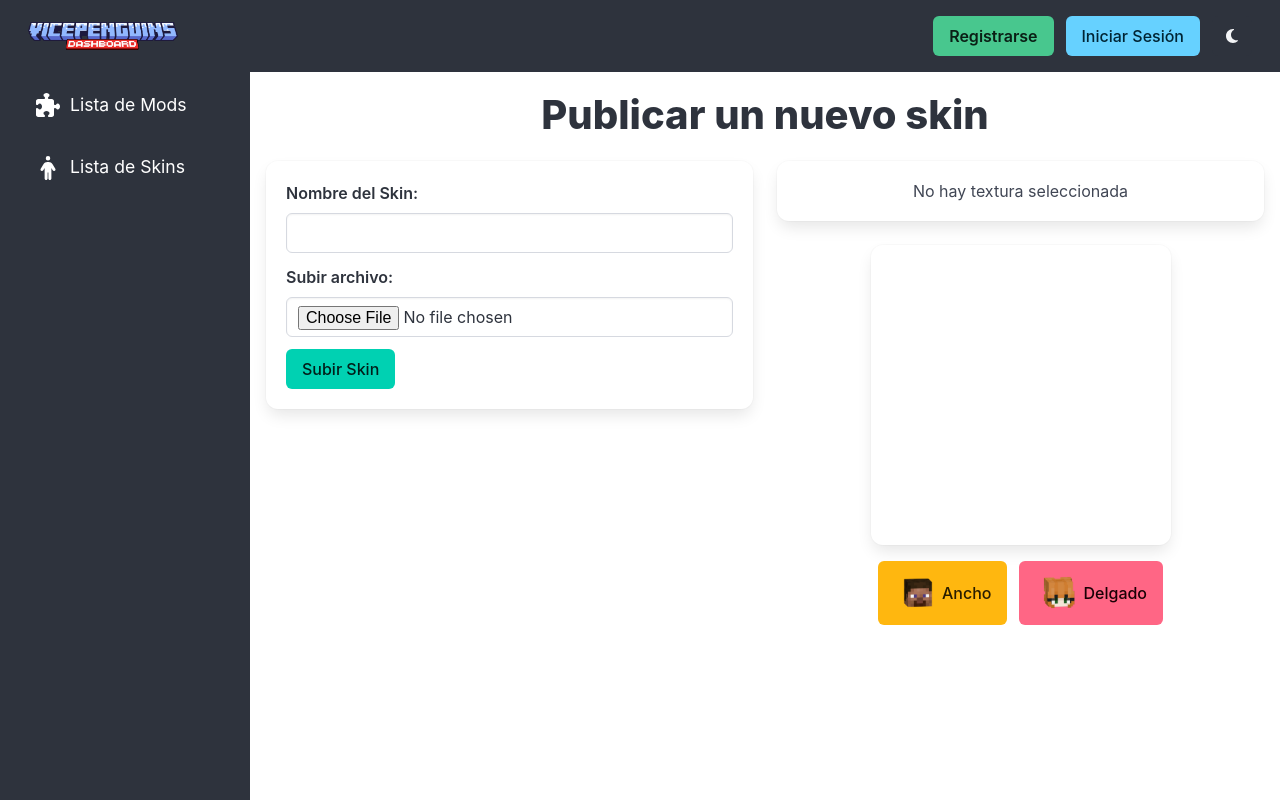
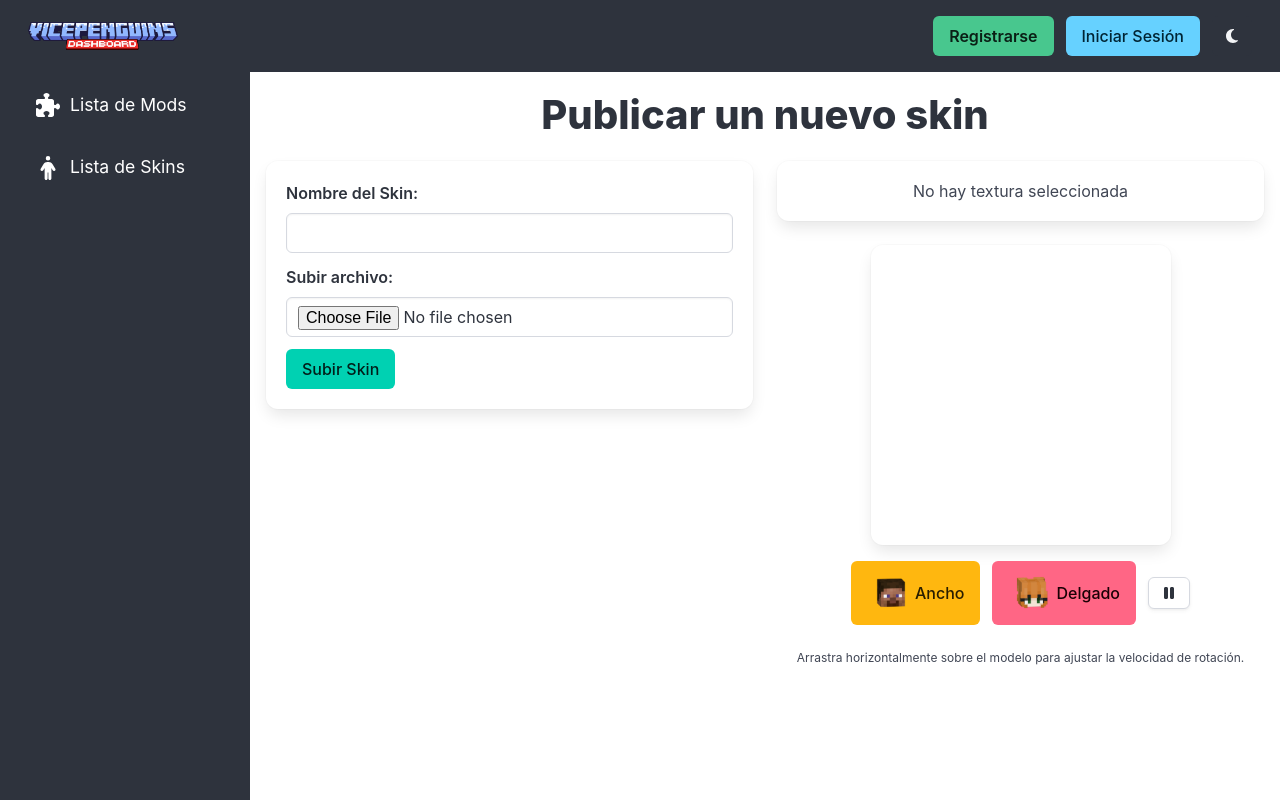
Before and after one commit to AstronautMarkus/VicePenguins-front, a Vue app in the folder VicePenguins/: page /admin/skins/create in a window 1280 px wide. Built offline with nearby package versions, Linux system fonts and the light colour scheme; no server answers.

Commit message:
feat: add pause/resume functionality and rotation speed control in useSkinRenderer; update AdminCreateSkin for new controls

```diff
--- a/VicePenguins/src/composables/useSkinRenderer.ts
+++ b/VicePenguins/src/composables/useSkinRenderer.ts
@@ -11,6 +11,8 @@ export default function useSkinRenderer() {
   let wideModel: THREE.Object3D | null = null;
   let slimModel: THREE.Object3D | null = null;
   let currentModelType = "wide";
+  let isPaused = false;
+  let rotationSpeed = 0.01;
 
   const loadModels = () => {
     const loader = new GLTFLoader();
@@ -54,6 +56,73 @@ export default function useSkinRenderer() {
     updateModelVisibility();
   };
 
+  const togglePause = () => {
+    isPaused = !isPaused;
+  };
+
+  const setRotationSpeed = (speed: number) => {
+    rotationSpeed = speed;
+  };
+
+  const enableMouseControl = () => {
+    if (!sceneRef.value) return;
+
+    let isDragging = false;
+    let previousMousePosition = { x: 0, y: 0 };
+
+    sceneRef.value.addEventListener("mousedown", (event) => {
+      isDragging = true;
+      previousMousePosition = { x: event.clientX, y: event.clientY };
+    });
+
+    sceneRef.value.addEventListener("mousemove", (event) => {
+      if (!isDragging) return;
+
+      const deltaX = event.clientX - previousMousePosition.x;
+
+      if (wideModel) wideModel.rotation.y += deltaX * 0.01;
+      if (slimModel) slimModel.rotation.y += deltaX * 0.01;
+
+      previousMousePosition = { x: event.clientX, y: event.clientY };
+    });
+
+    sceneRef.value.addEventListener("mouseup", () => {
+      isDragging = false;
+    });
+
+    sceneRef.value.addEventListener("mouseleave", () => {
+      isDragging = false;
+    });
+  };
+
+  const enableSpeedControl = () => {
+    if (!sceneRef.value) return;
+
+    let isDragging = false;
+    let previousMousePosition = { x: 0 };
+
+    sceneRef.value.addEventListener("mousedown", (event) => {
+      isDragging = true;
+      previousMousePosition = { x: event.clientX };
+    });
+
+    sceneRef.value.addEventListener("mousemove", (event) => {
+      if (!isDragging) return;
+
+      const deltaX = event.clientX - previousMousePosition.x;
+      rotationSpeed = Math.min(0.1, Math.max(0.01, rotationSpeed + deltaX * 0.0001));
+      previousMousePosition = { x: event.clientX };
+    });
+
+    sceneRef.value.addEventListener("mouseup", () => {
+      isDragging = false;
+    });
+
+    sceneRef.value.addEventListener("mouseleave", () => {
+      isDragging = false;
+    });
+  };
+
   const initThree = () => {
     scene = new THREE.Scene();
     camera = new THREE.PerspectiveCamera(75, 1, 0.1, 1000);
@@ -63,11 +132,15 @@ export default function useSkinRenderer() {
     renderer.setSize(300, 300);
     renderer.setClearColor(0x000000, 0);
 
+    // Configuración para mejorar contraste y saturación
+    renderer.toneMapping = THREE.ACESFilmicToneMapping;
+    renderer.toneMappingExposure = 0.05;
+
     if (sceneRef.value) {
       sceneRef.value.appendChild(renderer.domElement);
     }
 
-    const ambientLight = new THREE.AmbientLight(0xffffff, 2);
+    const ambientLight = new THREE.AmbientLight(0xffffff, 30);
     scene.add(ambientLight);
 
     loadModels(); // Load both models
@@ -76,8 +149,10 @@ export default function useSkinRenderer() {
 
   const animate = () => {
     requestAnimationFrame(animate);
-    if (wideModel) wideModel.rotation.y += 0.01;
-    if (slimModel) slimModel.rotation.y += 0.01;
+    if (!isPaused) {
+      if (wideModel) wideModel.rotation.y += rotationSpeed;
+      if (slimModel) slimModel.rotation.y += rotationSpeed;
+    }
     renderer.render(scene, camera);
   };
 
@@ -113,11 +188,18 @@ export default function useSkinRenderer() {
     applyTextureToModel(slimModel);
   };
 
-  onMounted(() => initThree());
+  onMounted(() => {
+    initThree();
+    enableMouseControl();
+    enableSpeedControl(); // Enable speed control
+  });
 
   return {
     sceneRef,
     applySkin,
-    toggleModelType, // Expose the toggle function
+    toggleModelType,
+    togglePause, // Expose pause/resume functionality
+    isPaused, // Expose paused state
+    setRotationSpeed, // Expose rotation speed control
   };
 }
--- a/VicePenguins/src/pages/Admin/Skins/AdminCreateSkin.vue
+++ b/VicePenguins/src/pages/Admin/Skins/AdminCreateSkin.vue
@@ -1,15 +1,20 @@
 <script setup>
-import { ref } from "vue";
+import { ref, computed } from "vue";
 import useSkinUploader from "../../../composables/useSkinUploader";
 import useSkinRenderer from "../../../composables/useSkinRenderer";
 import AdminLayout from '../../../layouts/AdminLayout.vue';
 import LoadingScreen from "../../../components/LoadingScreen/LoadingScreen.vue";
+import { FontAwesomeIcon } from '@fortawesome/vue-fontawesome';
+import { faPlay, faPause } from '@fortawesome/free-solid-svg-icons';
 
 const skinName = ref("");
 const file = ref(null);
 const previewUrl = ref(null);
 const { uploadSkin, message, messageClass, isLoading } = useSkinUploader();
-const { sceneRef, applySkin, toggleModelType } = useSkinRenderer();
+const { sceneRef, applySkin, toggleModelType, setRotationSpeed, togglePause, isPaused } = useSkinRenderer();
+const rotationSpeed = ref(0.01);
+
+const playPauseIcon = computed(() => (isPaused ? faPlay : faPause));
 
 function handleFileChange(event) {
   file.value = event.target.files[0];
@@ -19,6 +24,10 @@ function handleFileChange(event) {
   } else {
     previewUrl.value = null;
   }
+}
+
+function handleSpeedChange(event) {
+  setRotationSpeed(parseFloat(event.target.value));
 }
 
 async function handleUpload() {
@@ -66,6 +75,7 @@ async function handleUpload() {
           </div>
           <div class="box" style="width: 300px; height: 300px; margin: auto;" ref="sceneRef"></div>
           <div class="buttons is-centered mt-4">
+            <div class="buttons">
               <button class="button is-warning" @click="() => toggleModelType('wide')">
                 <figure class="image is-48x48">
                   <img src="/img/heads/wide_head.png" alt="Wide Head" />
@@ -78,7 +88,12 @@ async function handleUpload() {
                 </figure>
                 Delgado
               </button>
+              <button class="button" @click="togglePause">
+                <font-awesome-icon :icon="playPauseIcon" class="w-6 h-6 text-yellow-500" />
+              </button>
             </div>
+          </div>
+          <p class="help mt-2">Arrastra horizontalmente sobre el modelo para ajustar la velocidad de rotación.</p>
         </div>
       </div>
     </div>
```
Lines whose indentation alone changed are shown as unchanged.
